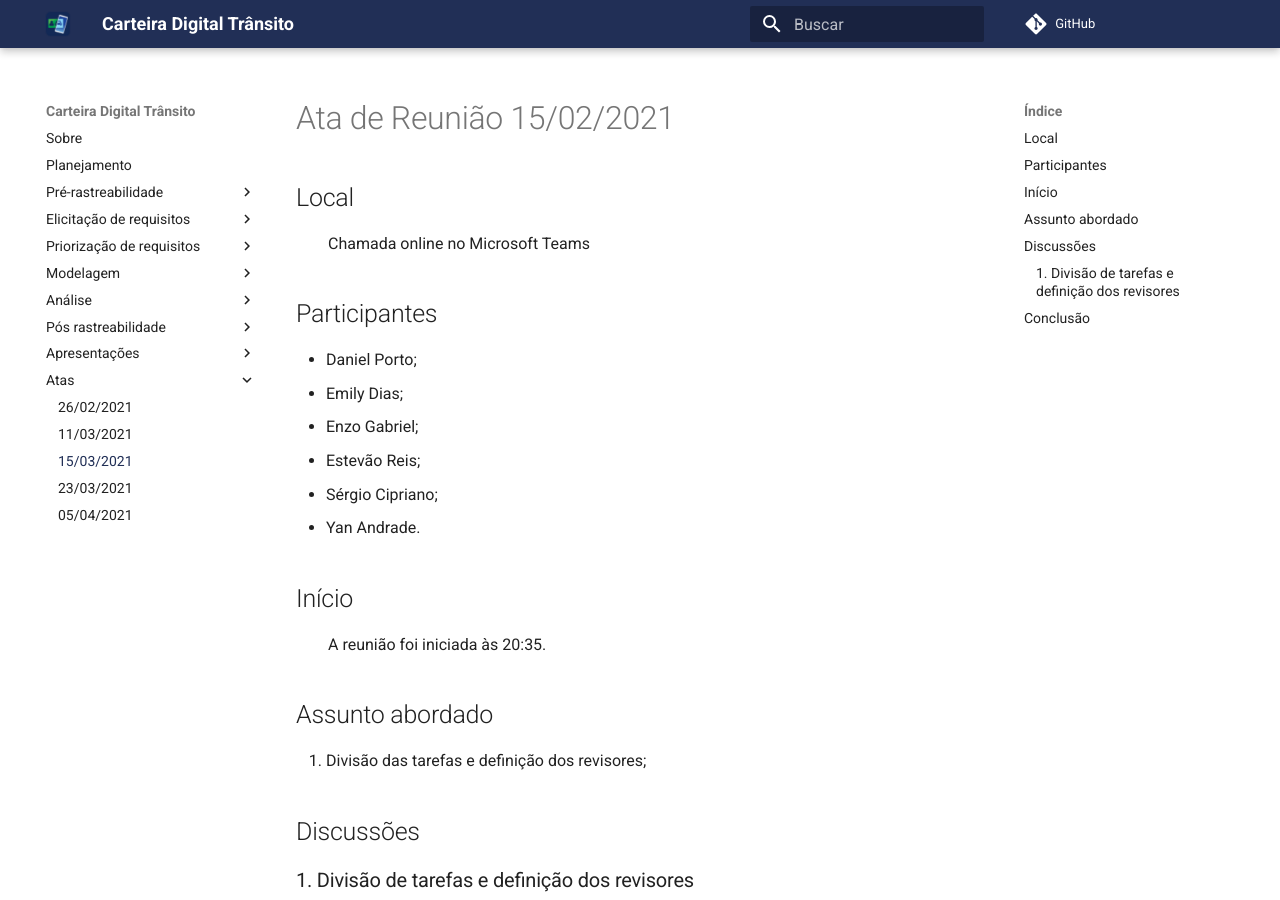
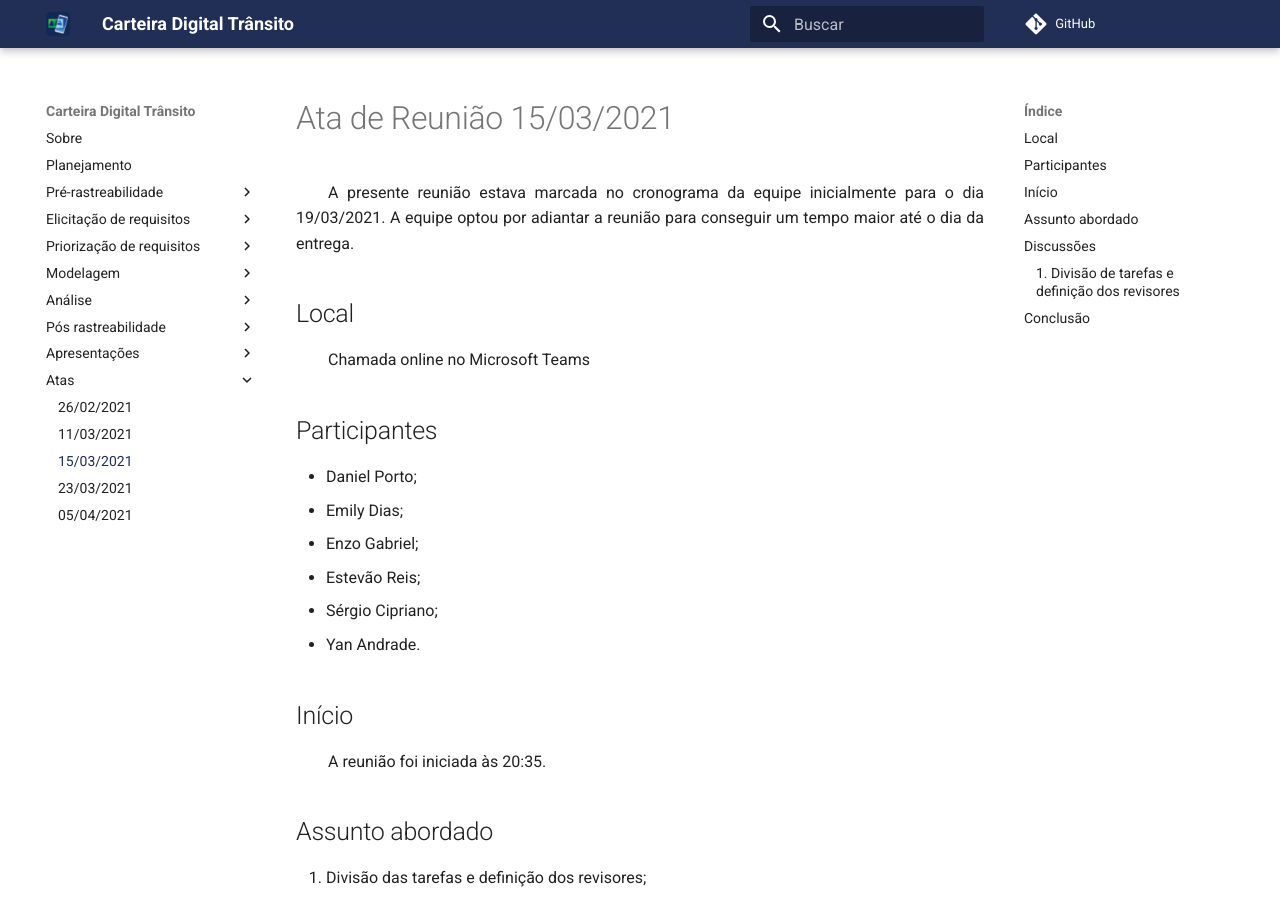
Before and after one commit to sergiosacj/2020.2-CarteiraDigitalTransito, an MkDocs documentation site: the page built from docs/atas/reuniao-15-03-2021.md, in a window 1280 px wide and 900 px high. Built offline with MkDocs 1.6.1 and Material for MkDocs 9.7.7, drawn with Linux system fonts in a browser that asks for light colours; comment, search, counter and statistics services are not loaded.

Commit message:
(#90) Ajustando as atas.

```diff
--- a/docs/atas/reuniao-15-03-2021.md
+++ b/docs/atas/reuniao-15-03-2021.md
@@ -1,5 +1,5 @@
-# Ata de Reunião 15/02/2021
-
+# Ata de Reunião 15/03/2021
+&emsp;&emsp;A presente reunião estava marcada no cronograma da equipe inicialmente para o dia 19/03/2021. A equipe optou por adiantar a reunião para conseguir um tempo maior até o dia da entrega.
 ## Local
 
 &emsp;&emsp;Chamada online no Microsoft Teams
```
Also changed, not shown: docs/atas/reuniao-05-04-2021.md (+1 -1 lines), docs/atas/reuniao-23-03-2021.md (+1 -1 lines).
